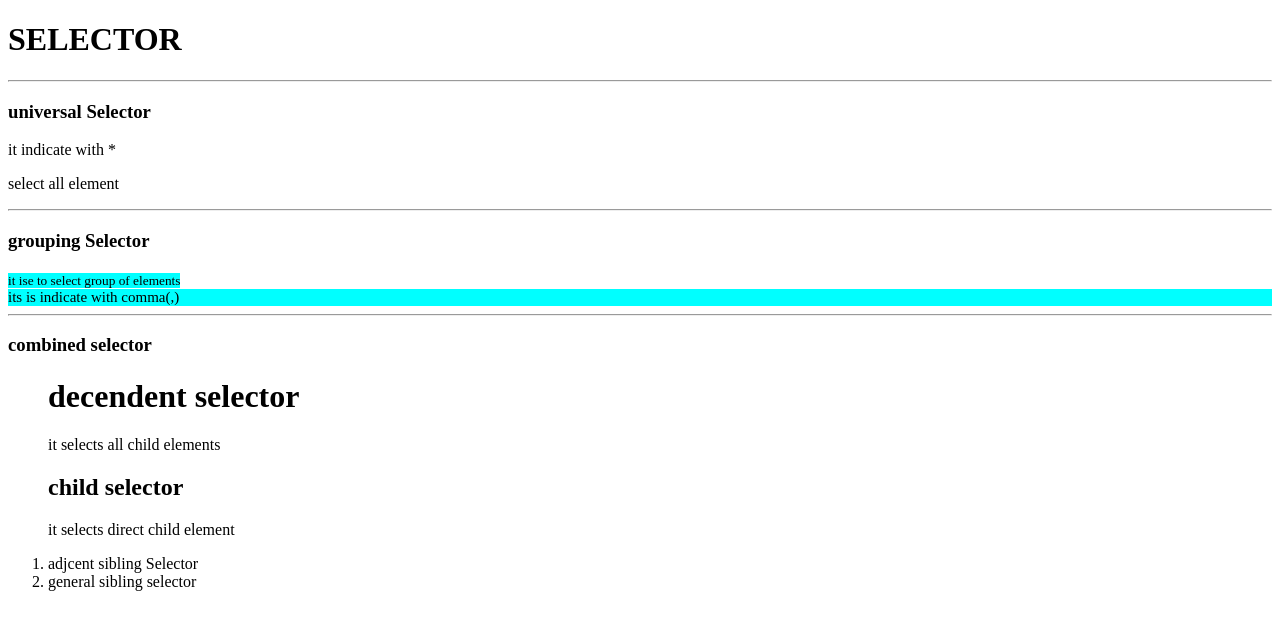
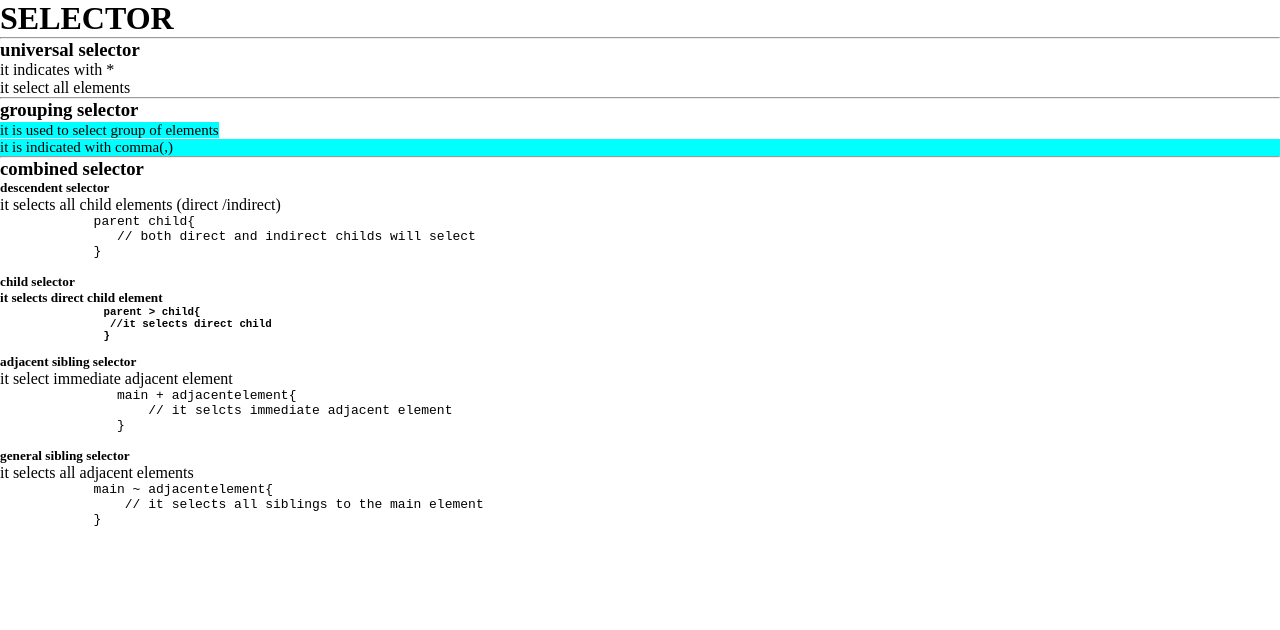
Before and after one commit to anandtalbhoge2002/excelr_online1, a plain HTML site: page DAY_4/selector.html in a window 1280 px wide. Drawn offline with Linux system fonts and the light colour scheme.

Commit message:
uploading front end notes

```diff
--- a/DAY_4/selector.html
+++ b/DAY_4/selector.html
@@ -1,44 +1,66 @@
 <!DOCTYPE html>
 <html lang="en">
   <head>
-    <meta charset="UTF-8">
-    <meta name="viewport" content="width=device-width, initial-scale=1.0">
-    <title>SELECTOR</title>
+    <meta charset="UTF-8" />
+    <meta name="viewport" content="width=device-width, initial-scale=1.0" />
+    <title>SELECTOR2</title>
     <style>
-        *{
-          box-sizing: border-box ;
+      /* universal selector */
+      * {
+        box-sizing: border-box;
+        margin: 0;
+        padding: 0;
+        /* browser will provide default value for margin and padding  */
+      }
 
-        }
-        small{
+      small ,div{
         background-color: aqua;
-        }
-        div{
-            background-color:aqua;
         font-size: 15px;
       }
+
     </style>
   </head>
   <body>
-  <H1>SELECTOR</H1>
+    <h1>SELECTOR</h1>
+    <hr />
+    <h3>universal selector</h3>
+    <p>it indicates with *</p>
+    <p>it select all elements</p>
     <hr>
-  <h3>universal Selector</h3>
-  <p>it indicate with *</p>
-  <p>select all element</p>
-  <hr>
-  <h3>grouping Selector</h3>
-  <small>it ise to select group of elements</small>
-  <div>its is indicate with comma(,)</div>
+    <h3>grouping selector</h3>
+    <small>it is used to select group of elements</small>
+    <div>it is indicated with comma(,)</div>
     <hr>
     <h3>combined selector</h3>
-  <ol>
-  <h1>decendent selector</h1>
-  <p>it selects all child elements</p>
 
-  <h2>child selector</h2>
-  <p>it selects direct child element</p>
-  <li>adjcent sibling Selector</li>
-  <li> general sibling selector</li>
+        <h5>descendent selector</h5>
+         <p>it selects all child elements (direct /indirect)</p>
+         <pre>
+            parent child{
+               // both direct and indirect childs will select
+            }
+         </pre>
+        <h5>child selector<h5>
+        <p>it selects direct child element<p>
+            <pre>
+                parent > child{
+                 //it selects direct child
+                }
+            </pre>
+        <h5>adjacent sibling selector</h5>
+        <p>it select immediate adjacent element</p>
+           <pre>
+               main + adjacentelement{
+                   // it selcts immediate adjacent element
+               }
+           </pre>
+        <h5>general sibling selector</h5>
+        <p>it selects all adjacent elements</p>
+        <pre>
+            main ~ adjacentelement{
+                // it selects all siblings to the main element
+            }
+        </pre>
       </ol>
-
   </body>
 </html>
```
Also changed, not shown: DAY_4/adjcentsibling.html (+25 -0 lines), DAY_4/child.html (+21 -14 lines), DAY_4/decendent.html (+20 -13 lines), DAY_4/div_span.html (+10 -9 lines), DAY_4/font_awesome.html (+19 -11 lines), DAY_4/generalsibling.html (+25 -0 lines). Lines whose indentation alone changed are shown as unchanged.
